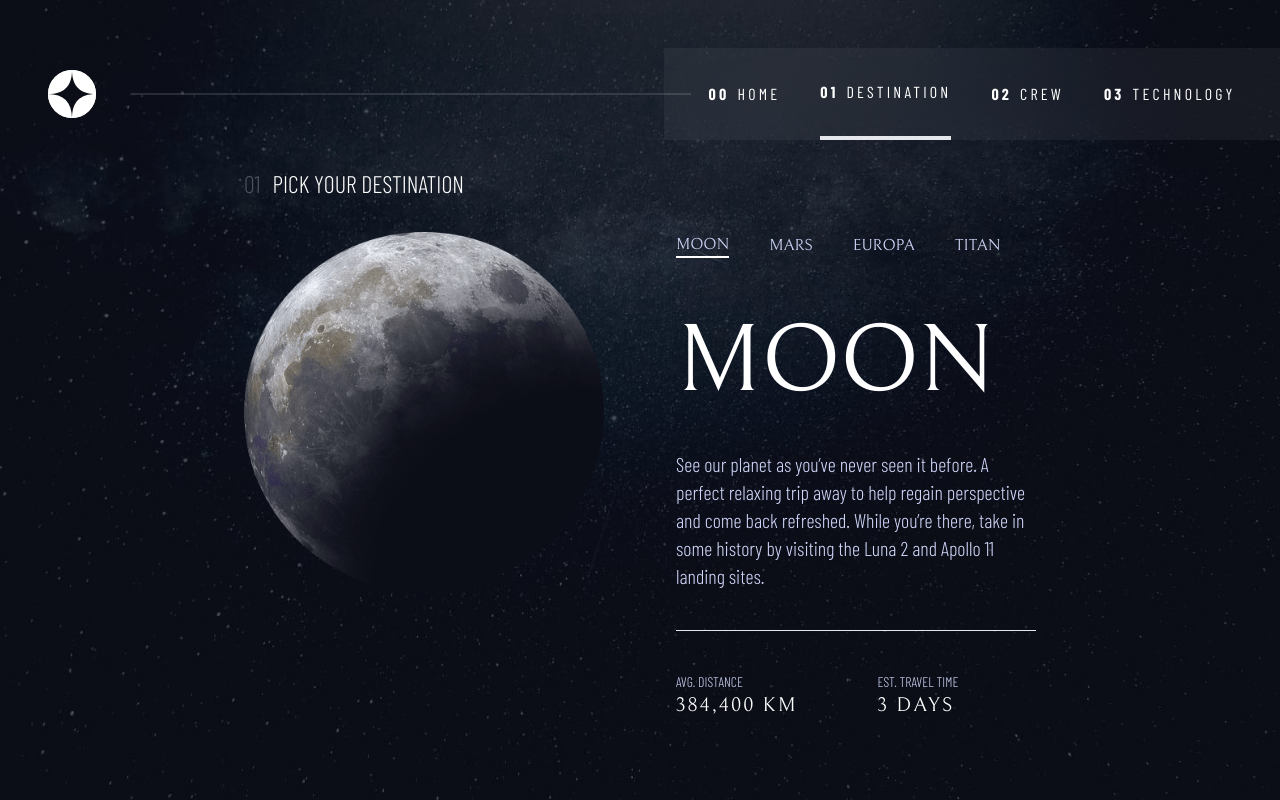
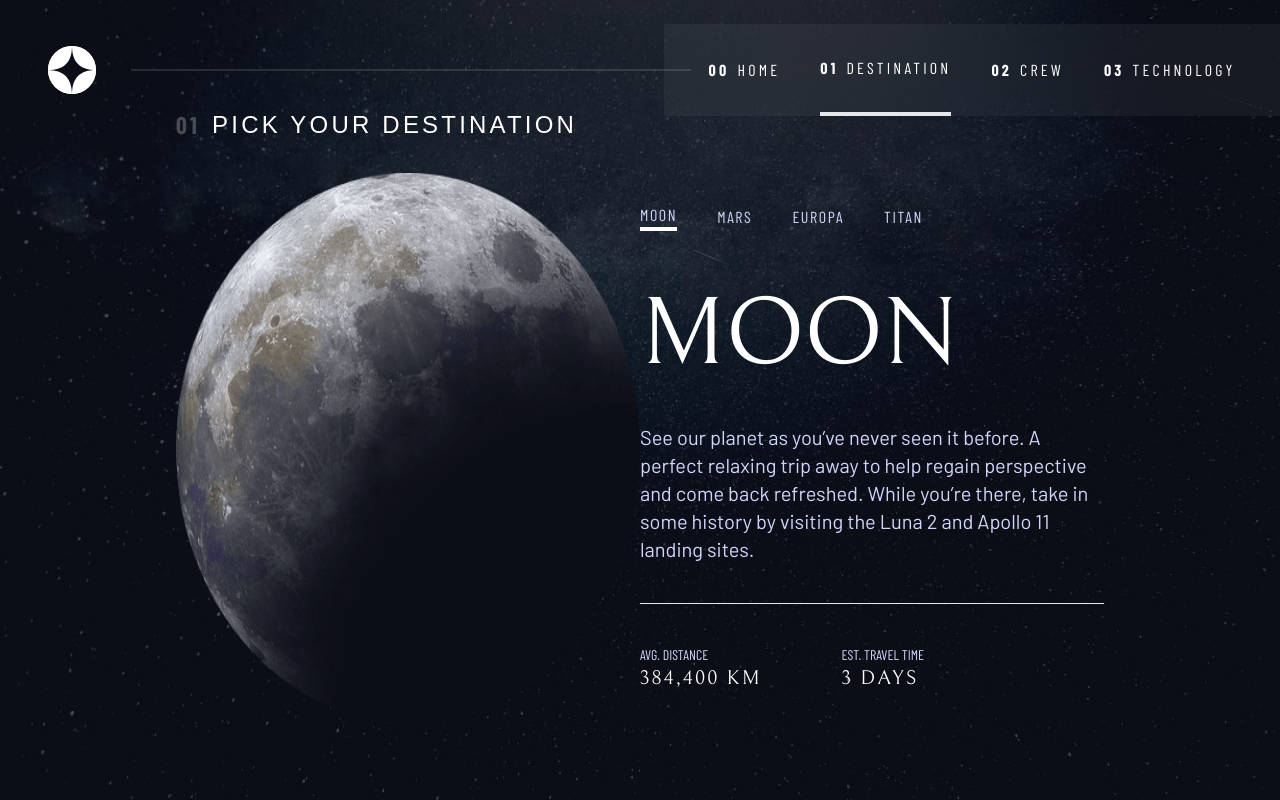
Before and after one commit to Ememobong-dev/space-tourism-web, a Next.js app: page /destination in a window 1280 px wide. Built offline with nearby package versions, Linux system fonts and the light colour scheme; what @ant-design/nextjs-registry would draw is missing.

Commit message:
desktop completed

```diff
--- a/src/app/crew/page.tsx
+++ b/src/app/crew/page.tsx
@@ -25,11 +25,11 @@ const Crew = () => {
 
   return (
     <div className="bg_crew">
-      <div className="w-full px-44">
+      <div className="w-full px-44  ">
         <div>
-          <TitleNav title="Space launch 101" num="03" />
+          <TitleNav title="Meet your crew" num="02" />
         </div>
-        <Row className="pb-20" justify={"center"} align={"middle"}>
+        <Row justify={"center"} align={"middle"}>
           <Col xs={16}>
             <div className="h-[500px] flex flex-col justify-center ">
               <DoubleLayerText
@@ -59,7 +59,7 @@ const Crew = () => {
                 objectFit="cover"
                 width={400}
                 height={400}
-                className="max-h-[600px] min-h-[600px] min-w-[500px] max-w-[500px] "
+                className="max-h-[450px] max-w-[450px] "
               />
             </div>
           </Col>
--- a/src/app/destination/page.tsx
+++ b/src/app/destination/page.tsx
@@ -16,13 +16,11 @@ const Destination = () => {
 
   return (
     <div className="bg_destination">
-      <div className="px-28">
-        <Row justify={"center"} className="pb-20">
-          <Col xs={18} xxl={16}>
-            <Row justify={"center"} gutter={72}>
-              <Col xs={24}>
+      <div className="px-44 w-full">
+        <div>
           <TitleNav title="Pick your destination" num="01" />
-              </Col>
+        </div>
+        <Row justify={"center"} align={"middle"}>
           <Col xs={12}>
             <div className=" w-full">
               <Image
@@ -31,18 +29,22 @@ const Destination = () => {
                 width={0}
                 height={0}
                 sizes="100vw"
-                    style={{ width: "100%", height: "auto" }}
+                style={{ width: "550px", height: "550px" }}
               />
             </div>
           </Col>
           <Col xs={12}>
             <div className="">
-                  <div className="flex font-bellefairReg text-base text-blue300 uppercase items-center gap-10">
+              <div className="flex font-barlowCondensedReg tracking-widest text-base text-blue300 uppercase items-center gap-10">
                 {destinationData.map((place, index) => (
                   <span
                     key={index}
                     onClick={() => handleDestinationClick(index)}
-                        className={`cursor-pointer  ${destinationIndex === index ? "border-b-2 border-white" : ""} `}
+                    className={`cursor-pointer  ${
+                      destinationIndex === index
+                        ? "border-b-4 border-white"
+                        : ""
+                    } `}
                   >
                     {place.name}
                   </span>
@@ -52,13 +54,13 @@ const Destination = () => {
                 <h2 className="text-8xl uppercase font-bellefairReg ">
                   {destinationData[destinationIndex].name}
                 </h2>
-                    <p className="text-xl font-barlowCondensedLight text-blue300 ">
+                <p className="text-xl font-barlowReg text-blue300 ">
                   {destinationData[destinationIndex].description}
                 </p>
                 <hr />
-                    <div className="flex gap-20 items-center font-barlowCondensedLight">
+                <div className="flex gap-20 items-center font-barlowCondensedReg">
                   <div>
-                        <p className="text-blue300 font-barlowCondensedLight">
+                    <p className="text-blue300">
                       AVG. DISTANCE
                     </p>
                     <p className="font-bellefairReg uppercase text-xl tracking-widest">
@@ -66,7 +68,7 @@ const Destination = () => {
                     </p>
                   </div>
                   <div>
-                        <p className="text-blue300 font-barlowCondensedLight">
+                    <p className="text-blue300">
                       EST. TRAVEL TIME
                     </p>
                     <p className="font-bellefairReg uppercase text-xl tracking-widest">
@@ -78,8 +80,6 @@ const Destination = () => {
             </div>
           </Col>
         </Row>
-          </Col>
-        </Row>
       </div>
     </div>
   );
--- a/src/app/globals.css
+++ b/src/app/globals.css
@@ -60,6 +60,14 @@ body {
   background: url('../../public/assets/technology/background-technology-desktop.jpg');
 }
 
+
+@media (max-width: 767px) {
+  .bg_home{
+    background: url('../../public/assets/home/background-home-mobile.jpg');
+  }
+}
+
+
 .bg_home,
 .bg_destination,
 .bg_crew,
@@ -74,6 +82,7 @@ body {
   background-attachment: fixed;
   display: flex;
   flex-direction: column;
-  justify-content: flex-end;
-
+  justify-content: center;
+  align-content: center;
+  align-items: center;
 }
--- a/src/app/page.tsx
+++ b/src/app/page.tsx
@@ -1,7 +1,8 @@
 export default function Home() {
   return (
-    <div className="bg_home flex  flex-col justify-end">
-      <div className="flex  justify-around  p-28    ">
+    <div className="bg_home">
+      <div className="w-full flex px-44">
+        <div className="flex w-full items-center justify-around  ">
           <div className="flex  max-w-[500px] flex-col gap-y-5">
             <p className="text-2xl font-bellefairReg uppercase text-blue300">
               So, you want to travel to
@@ -9,9 +10,9 @@ export default function Home() {
             <h2 className="text-9xl font-bellefairReg">SPACE</h2>
             <p className=" font-barlowReg  text-blue300 ">
               Let’s face it; if you want to go to space, you might as well
-            genuinely go to outer space and not hover kind of on the edge of it.
-            Well sit back, and relax because we’ll give you a truly out of this
-            world experience!
+              genuinely go to outer space and not hover kind of on the edge of
+              it. Well sit back, and relax because we’ll give you a truly out of
+              this world experience!
             </p>
           </div>
 
@@ -22,5 +23,6 @@ export default function Home() {
           </div>
         </div>
       </div>
+    </div>
   );
 }
--- a/src/app/technology/page.tsx
+++ b/src/app/technology/page.tsx
@@ -22,7 +22,7 @@ const Technology = () => {
         <div>
         <TitleNav title="Space launch 101" num="03" />
         </div>
-        <Row className="pb-20">
+        <Row>
           {/* <Col xs={24}>
             <TitleNav title="Space launch 101" num="03" />
           </Col> */}
--- a/src/components/DoubleLayerText.tsx
+++ b/src/components/DoubleLayerText.tsx
@@ -10,14 +10,14 @@ const DoubleLayerText = ({upperLayerText, lowerLayertext, description} : TextInt
   return (
     <div className="flex flex-col gap-6 h-[300px]">
       <div>
-        <h3 className=" text-white/25 uppercase font-barlowCondensedLight text-5xl">
+        <h3 className=" text-white/70 uppercase font-bellefairReg text-3xl">
           {upperLayerText}
         </h3>
-        <h3 className="text-5xl font-barlowCondensedLight uppercase tracking-widest">
+        <h3 className="text-5xl font-bellefairReg uppercase tracking-widest">
           {lowerLayertext}
         </h3>
       </div>
-      <p className="text-blue300 h-[200px] w-[65%] font-barlowCondensedLight text-xl">
+      <p className="text-blue300 h-[200px] w-[65%] font-barlowReg text-xl">
         {description}
       </p>
     </div>
--- a/src/components/Navbar.tsx
+++ b/src/components/Navbar.tsx
@@ -6,6 +6,7 @@ import logo from "../../public/assets/shared/logo.svg";
 import line from "../../public/assets/shared/line.png";
 import { usePathname } from "next/navigation";
 import Link from "next/link";
+import hamburger from "../../public/assets/shared/icon-hamburger.svg";
 
 const Navbar = () => {
   const pathname = usePathname();
@@ -34,14 +35,14 @@ const Navbar = () => {
   ];
 
   return (
-    <div className="flex w-full fixed justify-between items-center gap-8 pl-12 py-12 ">
+    <div className="flex w-full fixed justify-between items-center gap-8 pl-12 py-6 ">
       <span className="bg-white rounded-full flex justify-center items-center">
         <Image src={logo} alt="logo" />
       </span>
-      <span className="absolute right-[46%]  z-50">
+      <span className="absolute right-[46%] hidden md:block  z-50">
         <Image src={line} alt="logo" />
       </span>
-      <div className="bg-white/5 backdrop-blur-xl z-10 w-[50%] text-black flex  gap-10 justify-center items-center px-8">
+      <div className="bg-white/5 hidden backdrop-blur-xl z-10 w-[50%] text-black md:flex  gap-10 justify-center items-center px-8">
         {navLinks.map((item) => (
           <Link href={item.link} className={`text-white hover:border-b-2 ${pathname === item.link ? 'border-b-4' : ""} `}  key={item.num}>
             <div
@@ -53,6 +54,10 @@ const Navbar = () => {
           </Link>
         ))}
       </div>
+      {/* Mobile Hamburger */}
+      <span className="md:hidden">
+        <Image  src={hamburger} alt="hamburger" />
+      </span>
     </div>
   );
 };
--- a/src/components/RoundBgText.tsx
+++ b/src/components/RoundBgText.tsx
@@ -2,7 +2,7 @@ import React from 'react';
 
 const RoundBgText = ({num, currentindex, techDataIndex,  handleClick} : {num: number; handleClick: () => void; currentindex: number; techDataIndex:number }) => {
   return (
-    <div onClick={handleClick} className={`w-20 cursor-pointer bg-white flex justify-center text-3xl items-center h-w-20 rounded-full p-5 ${currentindex === techDataIndex ? "bg-white text-black" : "bg-transparent border text-white "}`}>
+    <div onClick={handleClick} className={`w-20 cursor-pointer flex justify-center text-3xl items-center h-w-20 font-bellefairReg rounded-full p-5 ${currentindex === techDataIndex   ? "bg-white text-black" : "bg-transparent border text-white "}`}>
       <p>{num}</p>
     </div>
   )
--- a/src/components/TitleNav.tsx
+++ b/src/components/TitleNav.tsx
@@ -2,9 +2,9 @@ import React from "react";
 
 const TitleNav = ({ num, title }: { num: string; title: string }) => {
   return (
-    <div className="flex gap-3 items-center lg:py-8 py-28  text-2xl uppercase">
-      <span className="font-barlowCondensedLight text-white/25">{num}</span>
-      <p className="font-barlowCondensedLight text-white">{title}</p>
+    <div className="flex gap-3 items-center lg:py-8 py-28 tracking-[0.2rem]  text-2xl uppercase">
+      <span className="font-barlowCondensedBold  text-white/25">{num}</span>
+      <p className="font-barlowRegtext-white">{title}</p>
     </div>
   );
 };
```
Lines whose indentation alone changed are shown as unchanged.
